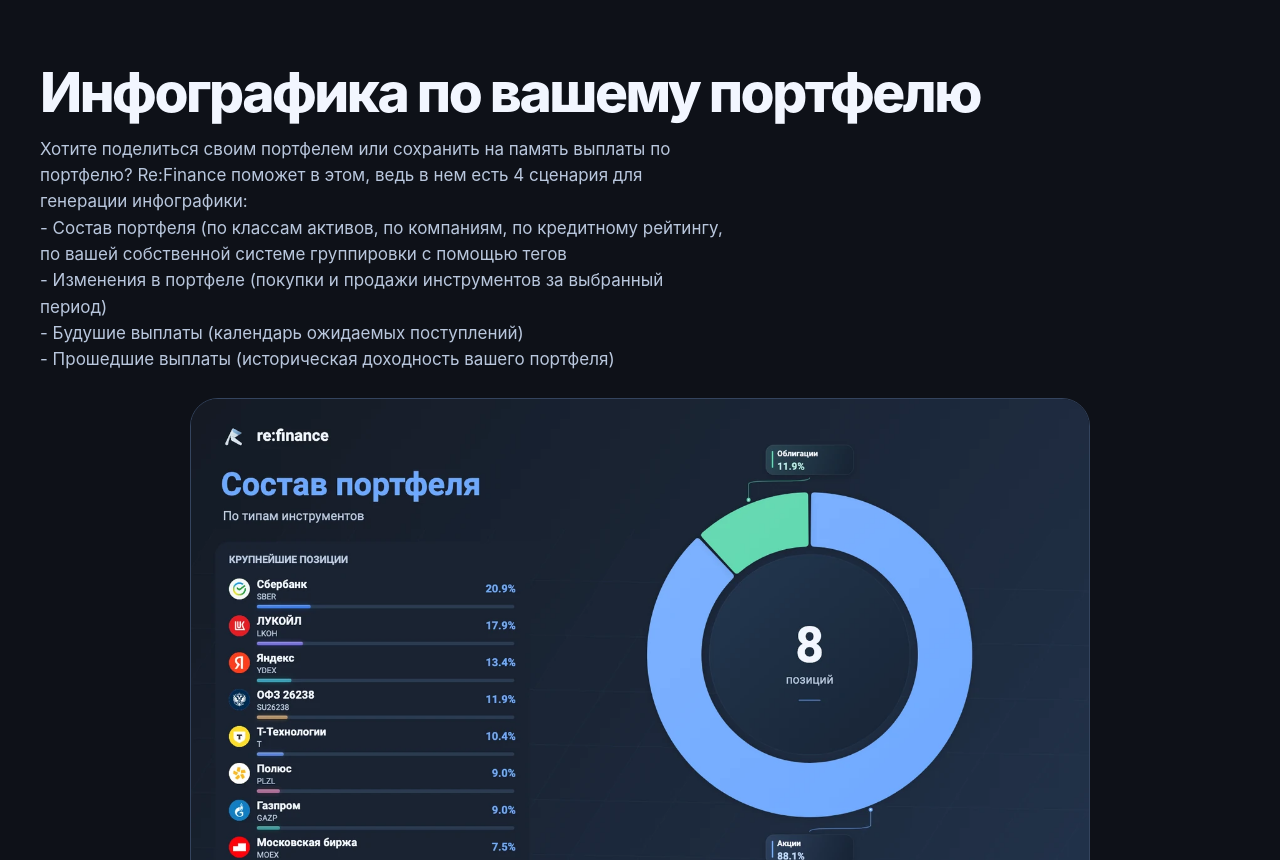
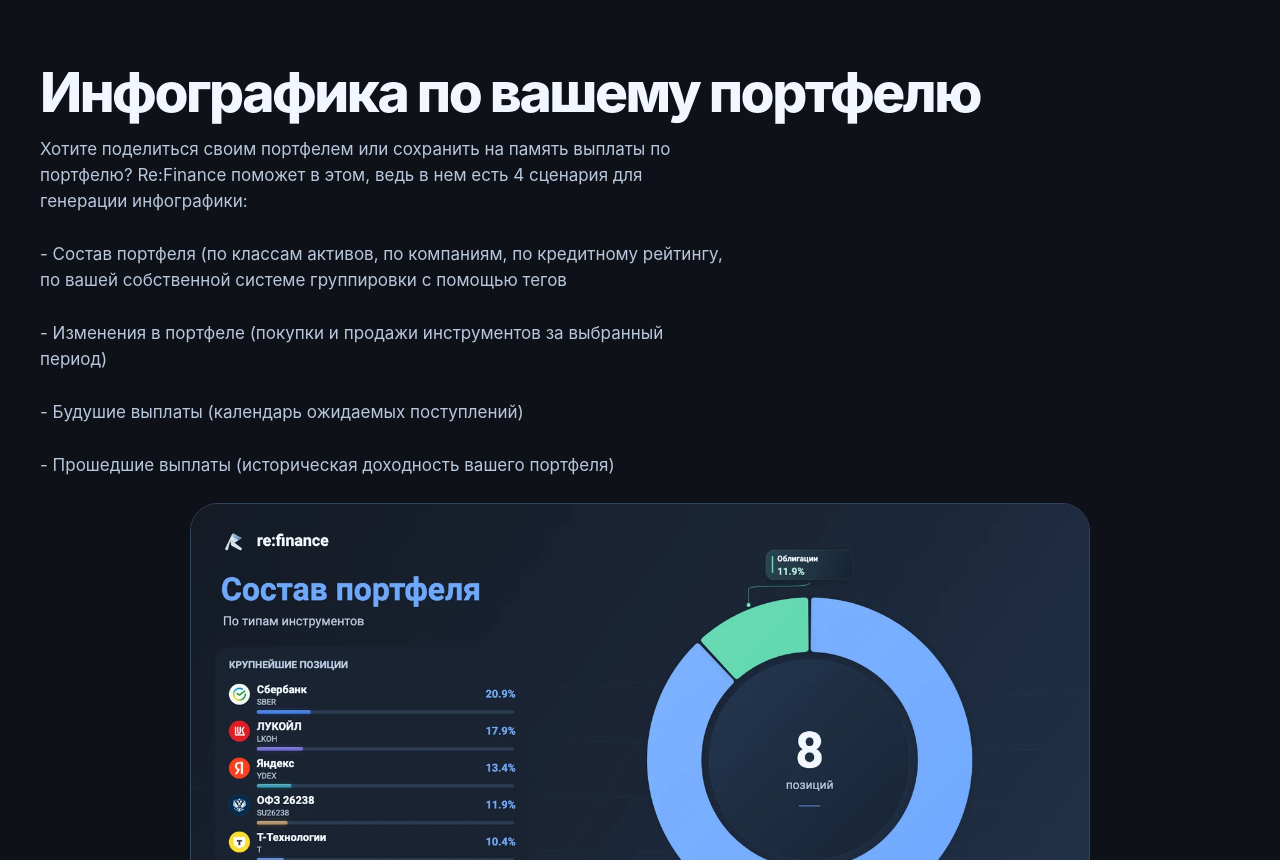
Before and after one commit to Barboskin/refinance, a plain HTML site: page index.html in a window 1280 px wide. Shown: the part 1940-2800 px from the top of the page. Drawn offline with Linux system fonts and the light colour scheme.

Commit message:
Update index.html

```diff
--- a/index.html
+++ b/index.html
@@ -244,7 +244,7 @@
     <section class="wrap section" id="infographics" aria-labelledby="infographics-title">
       <div class="section-intro" data-reveal>
         <h2 id="infographics-title">Инфографика по вашему портфелю</h2>
-        <p class="section-description">Хотите поделиться своим портфелем или сохранить на память выплаты по портфелю? Re:Finance поможет в этом, ведь в нем есть 4 сценария для генерации инфографики:<br>- Состав портфеля (по классам активов, по компаниям, по кредитному рейтингу, по вашей собственной системе группировки с помощью тегов<br>- Изменения в портфеле (покупки и продажи инструментов за выбранный период)<br>- Будушие выплаты (календарь ожидаемых поступлений)<br>- Прошедшие выплаты (историческая доходность вашего портфеля)</p>
+        <p class="section-description">Хотите поделиться своим портфелем или сохранить на память выплаты по портфелю? Re:Finance поможет в этом, ведь в нем есть 4 сценария для генерации инфографики:<br><br>- Состав портфеля (по классам активов, по компаниям, по кредитному рейтингу, по вашей собственной системе группировки с помощью тегов<br><br>- Изменения в портфеле (покупки и продажи инструментов за выбранный период)<br><br>- Будушие выплаты (календарь ожидаемых поступлений)<br><br>- Прошедшие выплаты (историческая доходность вашего портфеля)<br></p>
       </div>
       <div class="infographic-carousel" data-carousel role="group" aria-roledescription="карусель" aria-label="Примеры инфографики">
         <div class="infographic-track" data-carousel-track tabindex="0" aria-label="Листайте примеры">
```
